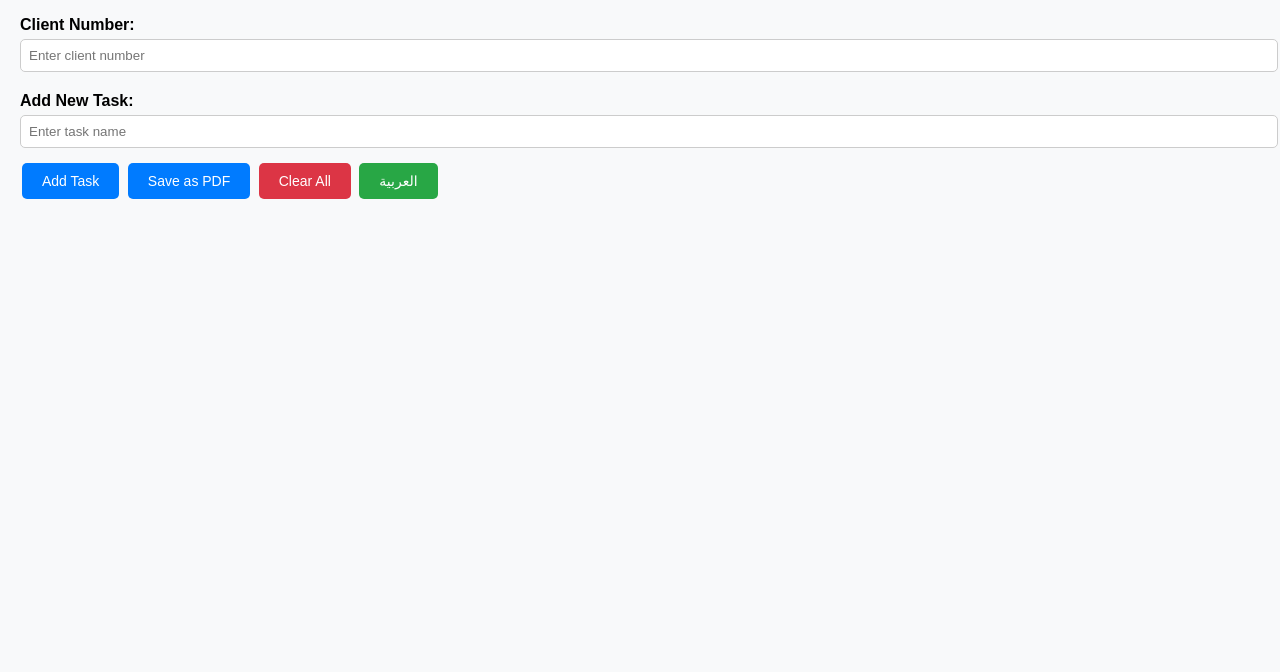
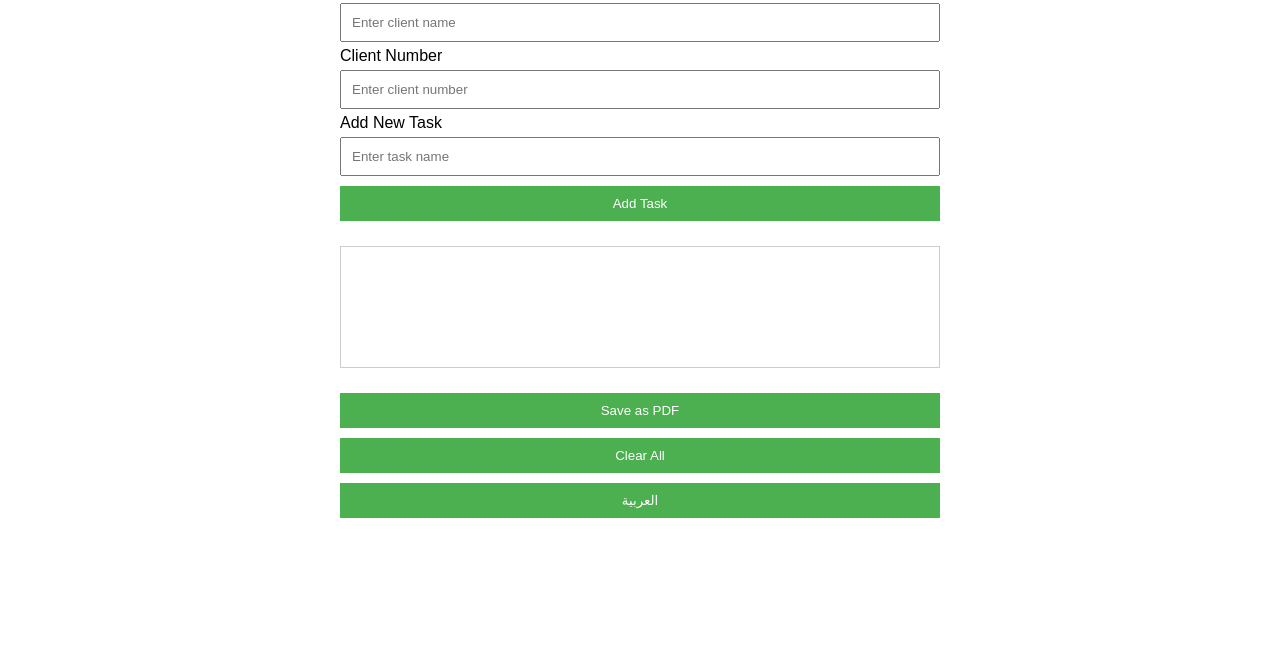
Before and after one commit to l1lchucky/client-checklist-, a plain HTML site: page index.html in a window 1280 px wide. Shown: the part 128-800 px from the top of the page. Drawn offline with nearby package versions, Linux system fonts and the light colour scheme.

Commit message:
Update index.html

```diff
--- a/index.html
+++ b/index.html
@@ -2,97 +2,112 @@
 <html lang="en">
 <head>
     <meta charset="UTF-8">
-  <meta name="viewport" content="width=device-width, initial-scale=1.0">
     <title>Client Checklist</title>
+    <!-- Include jsPDF library -->
+    <script src="https://cdnjs.cloudflare.com/ajax/libs/jspdf/2.5.1/jspdf.umd.min.js"></script>
     <style>
         body {
             font-family: Arial, sans-serif;
-      margin: 20px;
-      background-color: #f8f9fa;
+            padding: 20px;
+            transition: all 0.3s;
         }
-    h2 {
-      text-align: center;
-      color: #007bff;
+        .rtl {
+            direction: rtl;
+            text-align: right;
         }
-    label {
-      font-weight: bold;
-      display: block;
-      margin-top: 10px;
+        .container {
+            max-width: 600px;
+            margin: 0 auto;
         }
-    input {
+        input, button {
+            padding: 10px;
+            margin: 5px 0;
             width: 100%;
-      padding: 8px;
-      margin-top: 5px;
-      margin-bottom: 10px;
-      border: 1px solid #ccc;
-      border-radius: 5px;
+            box-sizing: border-box;
         }
         button {
-      margin: 5px 2px;
-      padding: 10px 20px;
+            cursor: pointer;
+            background: #4CAF50;
+            color: white;
             border: none;
-      border-radius: 5px;
-      cursor: pointer;
-      font-size: 14px;
         }
-    .add-btn { background-color: #007bff; color: white; }
-    .save-btn { background-color: #007bff; color: white; }
-    .clear-btn { background-color: #dc3545; color: white; }
-    .lang-btn { background-color: #28a745; color: white; }
-    ul { margin-top: 10px; }
-    li { margin: 5px 0; }
+        #tasks {
+            margin: 20px 0;
+            border: 1px solid #ccc;
+            padding: 10px;
+            min-height: 100px;
+        }
     </style>
 </head>
 <body>
-  <h2 id="title">Client Checklist</h2>
+    <div class="container">
+        <h1 id="title">Client Checklist</h1>
 
-  <label id="nameLabel" for="clientName">Client Name:</label>
+        <label id="nameLabel">Client Name</label>
         <input type="text" id="clientName" placeholder="Enter client name">
 
-  <label id="numberLabel" for="clientNumber">Client Number:</label>
+        <label id="numberLabel">Client Number</label>
         <input type="text" id="clientNumber" placeholder="Enter client number">
 
-  <label id="taskLabel" for="taskInput">Add New Task:</label>
+        <label id="taskLabel">Add New Task</label>
         <input type="text" id="taskInput" placeholder="Enter task name">
+        <button id="addBtn">Add Task</button>
 
-  <button class="add-btn" onclick="addTask()" id="addBtn">Add Task</button>
-  <button class="save-btn" onclick="savePDF()" id="saveBtn">Save as PDF</button>
-  <button class="clear-btn" onclick="clearAll()" id="clearBtn">Clear All</button>
-  <button class="lang-btn" onclick="toggleLang()" id="langBtn">العربية</button>
+        <div id="tasks"></div>
 
-  <ul id="taskList"></ul>
-
-  <!-- ✅ Correctly load external libraries -->
-  <script src="https://cdnjs.cloudflare.com/ajax/libs/jspdf/2.5.1/jspdf.umd.min.js"></script>
-  <script src="https://cdnjs.cloudflare.com/ajax/libs/html2canvas/1.4.1/html2canvas.min.js"></script>
+        <button id="saveBtn">Save as PDF</button>
+        <button id="clearBtn">Clear All</button>
+        <button id="langBtn">العربية</button>
+    </div>
 
     <script>
+        // Global language state
         let isArabic = false;
 
+        // Initialize
+        document.getElementById('addBtn').addEventListener('click', addTask);
+        document.getElementById('clearBtn').addEventListener('click', clearAll);
+        document.getElementById('saveBtn').addEventListener('click', saveAsPDF);
+        document.getElementById('langBtn').addEventListener('click', toggleLang);
+
         function addTask() {
-      const taskInput = document.getElementById("taskInput");
-      if (taskInput.value.trim() !== "") {
-        const li = document.createElement("li");
-        li.textContent = taskInput.value;
-        document.getElementById("taskList").appendChild(li);
-        taskInput.value = "";
+            const taskInput = document.getElementById('taskInput');
+            const tasksContainer = document.getElementById('tasks');
+
+            if (taskInput.value.trim()) {
+                const taskElement = document.createElement('div');
+                taskElement.textContent = taskInput.value;
+                tasksContainer.appendChild(taskElement);
+                taskInput.value = '';
             }
         }
 
         function clearAll() {
-      document.getElementById("clientName").value = "";
-      document.getElementById("clientNumber").value = "";
-      document.getElementById("taskInput").value = "";
-      document.getElementById("taskList").innerHTML = "";
+            document.getElementById('tasks').innerHTML = '';
+            document.getElementById('clientName').value = '';
+            document.getElementById('clientNumber').value = '';
+            document.getElementById('taskInput').value = '';
         }
 
-    async function savePDF() {
+        function saveAsPDF() {
             const { jsPDF } = window.jspdf;
-      const checklist = document.body;
-      const canvas = await html2canvas(checklist);
+            const pdf = new jsPDF("p", "mm", "a4");
+
+            // Create temporary canvas
+            const canvas = document.createElement('canvas');
+            const ctx = canvas.getContext('2d');
+            canvas.width = 800;
+            canvas.height = 1000;
+
+            // Draw content on canvas
+            ctx.fillStyle = '#ffffff';
+            ctx.fillRect(0, 0, canvas.width, canvas.height);
+            ctx.fillStyle = '#000000';
+            ctx.font = '16px Arial';
+            ctx.fillText(document.getElementById('title').textContent, 50, 50);
+
+            // Convert to image
             const imgData = canvas.toDataURL("image/png");
-
-      const pdf = new jsPDF("p", "mm", "a4");
             const imgProps = pdf.getImageProperties(imgData);
             const pdfWidth = pdf.internal.pageSize.getWidth();
             const pdfHeight = (imgProps.height * pdfWidth) / imgProps.width;
@@ -106,22 +121,22 @@
 
             if (isArabic) {
                 document.getElementById("title").textContent = "قائمة العملاء";
-        document.getElementById("nameLabel").textContent = "اسم العميل:";
-        document.getElementById("numberLabel").textContent = "رقم العميل:";
-        document.getElementById("taskLabel").textContent = "إضافة مهمة جديدة:";
+                document.getElementById("nameLabel").textContent = "اسم العميل";
+                document.getElementById("numberLabel").textContent = "رقم العميل";
+                document.getElementById("taskLabel").textContent = "إضافة مهمة جديدة";
                 document.getElementById("clientName").placeholder = "أدخل اسم العميل";
                 document.getElementById("clientNumber").placeholder = "أدخل رقم العميل";
                 document.getElementById("taskInput").placeholder = "أدخل اسم المهمة";
-        document.getElementById("addBtn").textContent = "إضافة";
-        document.getElementById("saveBtn").textContent = "حفظ كملف PDF";
+                document.getElementById("addBtn").textContent = "إضافة مهمة";
+                document.getElementById("saveBtn").textContent = "حفظ كـ PDF";
                 document.getElementById("clearBtn").textContent = "مسح الكل";
                 document.getElementById("langBtn").textContent = "English";
-        document.body.dir = "rtl";
+                document.body.classList.add('rtl');
             } else {
                 document.getElementById("title").textContent = "Client Checklist";
-        document.getElementById("nameLabel").textContent = "Client Name:";
-        document.getElementById("numberLabel").textContent = "Client Number:";
-        document.getElementById("taskLabel").textContent = "Add New Task:";
+                document.getElementById("nameLabel").textContent = "Client Name";
+                document.getElementById("numberLabel").textContent = "Client Number";
+                document.getElementById("taskLabel").textContent = "Add New Task";
                 document.getElementById("clientName").placeholder = "Enter client name";
                 document.getElementById("clientNumber").placeholder = "Enter client number";
                 document.getElementById("taskInput").placeholder = "Enter task name";
@@ -129,7 +144,7 @@
                 document.getElementById("saveBtn").textContent = "Save as PDF";
                 document.getElementById("clearBtn").textContent = "Clear All";
                 document.getElementById("langBtn").textContent = "العربية";
-        document.body.dir = "ltr";
+                document.body.classList.remove('rtl');
             }
         }
     </script>
```
Lines whose indentation alone changed are shown as unchanged.
